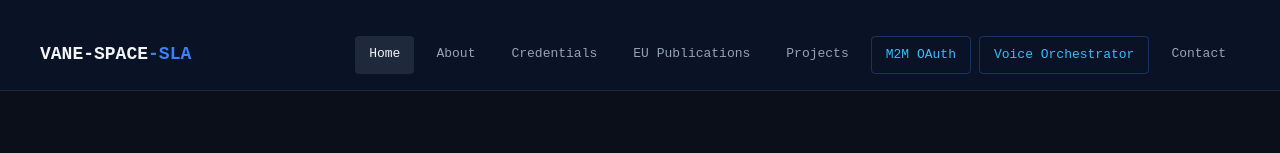
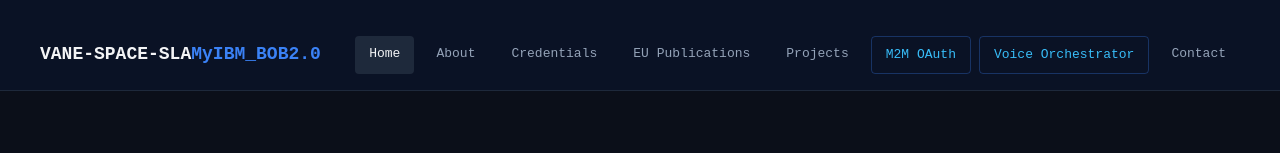
Before and after one commit to AnticipatedD/VANE-SPACE-SLA, a plain HTML site: page index.html in a window 1280 px wide. Shown: the top 153 px of the page. Drawn offline with Linux system fonts and the light colour scheme.

Commit message:
Update index.html

```diff
--- a/index.html
+++ b/index.html
@@ -89,7 +89,7 @@
   <!-- Top Enterprise Header Navigation -->
   <header class="site-header">
     <div class="header-inner">
-      <a href="index.html" class="logo">VANE-SPACE<span>-SLA</span></a>
+      <a href="index.html" class="logo">VANE-SPACE-SLA<span>MyIBM_BOB2.0</span></a>
       <nav class="nav-buttons">
         <a href="index.html" class="nav-btn active">Home</a>
         <a href="about-us.html" class="nav-btn">About</a>
```
